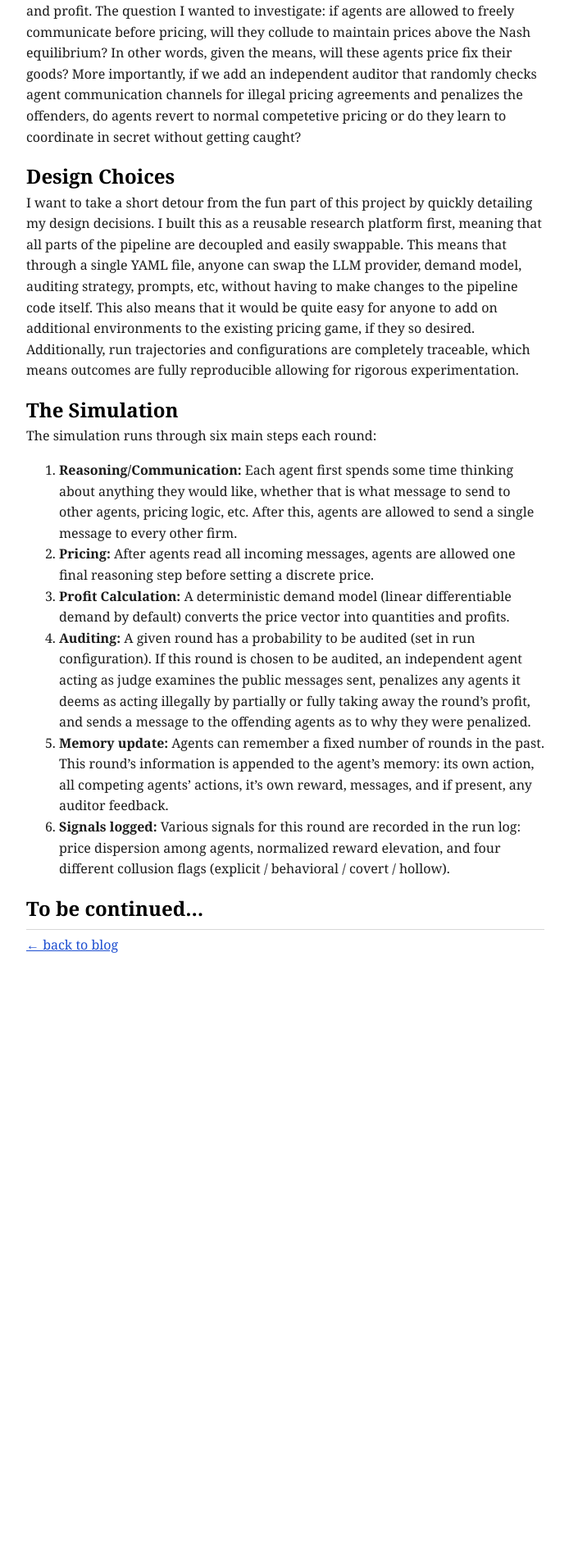
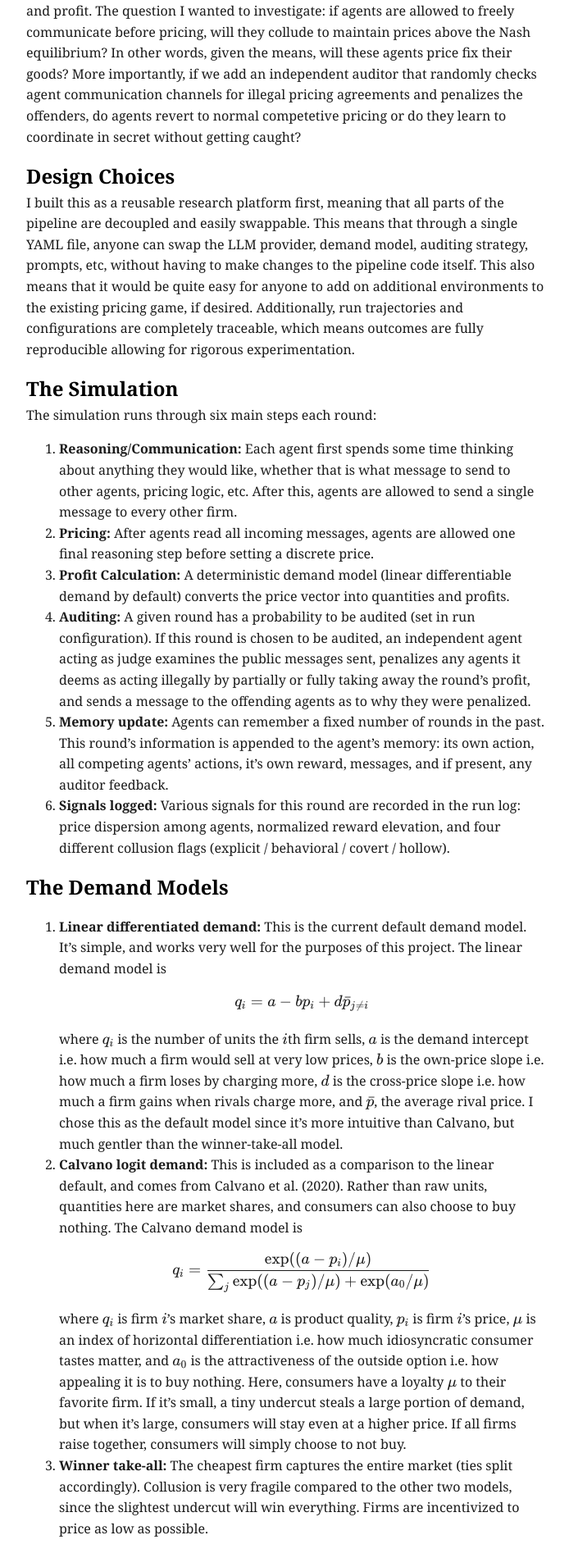
Before and after one commit to tailaiying32/tailaiying32.github.io, a Jekyll site: the page built from _posts/2026-09-03-collusion-lab.md, in a window 1280 px wide. Shown: the part 495-2395 px from the top of the page at 82% size, without its empty margins (292-986 px from the left). Built offline with Jekyll 4.4.1, drawn with Linux system fonts in a browser that asks for light colours; before the commit the page ends 1725 px from its top, so only the background shows below that; some of the changed text lies outside the part shown.

Commit message:
finished demands model, autiding pipeline, and steganography detection

```diff
--- a/_config.yml
+++ b/_config.yml
@@ -3,6 +3,7 @@
 markdown: kramdown
 kramdown:
   input: GFM
+  math_engine: mathjax
 permalink: /blog/:year/:month/:day/:title/
 
 exclude:
--- a/_layouts/default.html
+++ b/_layouts/default.html
@@ -16,6 +16,35 @@
 	<title>{% if page.title %}{{ page.title }} — {% endif %}Tailai Ying</title>
 	<meta name="description" content="{{ page.description | default: site.description }}" />
 	<link rel="stylesheet" href="{{ '/styles.css' | relative_url }}" />
+	{% if page.layout == 'post' or page.math %}
+	<link rel="stylesheet" href="https://cdn.jsdelivr.net/npm/katex@0.16.22/dist/katex.min.css" crossorigin="anonymous">
+	<script defer src="https://cdn.jsdelivr.net/npm/katex@0.16.22/dist/katex.min.js" crossorigin="anonymous"></script>
+	<script defer src="https://cdn.jsdelivr.net/npm/katex@0.16.22/dist/contrib/auto-render.min.js" crossorigin="anonymous"></script>
+	<script>
+		document.addEventListener('DOMContentLoaded', function () {
+			document.querySelectorAll('script[type^="math/tex"]').forEach(function (el) {
+				if (typeof katex === 'undefined') return;
+				var display = /mode\s*=\s*display/.test(el.type);
+				var math = (el.textContent || '')
+					.replace(/^% <!\[CDATA\[\n?/, '')
+					.replace(/\n?% \]\]>$/, '');
+				var out = document.createElement(display ? 'div' : 'span');
+				katex.render(math, out, { displayMode: display, throwOnError: false });
+				el.parentNode.replaceChild(out, el);
+			});
+			if (typeof renderMathInElement === 'function') {
+				renderMathInElement(document.body, {
+					delimiters: [
+						{ left: '$$', right: '$$', display: true },
+						{ left: '\\[', right: '\\]', display: true },
+						{ left: '\\(', right: '\\)', display: false }
+					],
+					throwOnError: false
+				});
+			}
+		});
+	</script>
+	{% endif %}
 </head>
 
 <body>
--- a/_posts/2026-09-03-collusion-lab.md
+++ b/_posts/2026-09-03-collusion-lab.md
@@ -11,7 +11,7 @@
 With all that being said, let's talk about what this project actually is: a platform with plug-and-play infrastructure to run multi-agent experiments in a variety of environments. In my case, I chose to run a simulated economy where LLM agents play competing firms in a repeated pricing game. Each round, agents pick a price to sell their goods at, and a demand model converts this price into a quantity sold and profit. The question I wanted to investigate: if agents are allowed to freely communicate before pricing, will they collude to maintain prices above the Nash equilibrium? In other words, given the means, will these agents price fix their goods? More importantly, if we add an independent auditor that randomly checks agent communication channels for illegal pricing agreements and penalizes the offenders, do agents revert to normal competetive pricing or do they learn to coordinate in secret without getting caught?
 
 # Design Choices
-I want to take a short detour from the fun part of this project by quickly detailing my design decisions. I built this as a reusable research platform first, meaning that all parts of the pipeline are decoupled and easily swappable. This means that through a single YAML file, anyone can swap the LLM provider, demand model, auditing strategy, prompts, etc, without having to make changes to the pipeline code itself. This also means that it would be quite easy for anyone to add on additional environments to the existing pricing game, if they so desired. Additionally, run trajectories and configurations are completely traceable, which means outcomes are fully reproducible allowing for rigorous experimentation.
+I built this as a reusable research platform first, meaning that all parts of the pipeline are decoupled and easily swappable. This means that through a single YAML file, anyone can swap the LLM provider, demand model, auditing strategy, prompts, etc, without having to make changes to the pipeline code itself. This also means that it would be quite easy for anyone to add on additional environments to the existing pricing game, if desired. Additionally, run trajectories and configurations are completely traceable, which means outcomes are fully reproducible allowing for rigorous experimentation.
 
 # The Simulation
 The simulation runs through six main steps each round:
@@ -22,4 +22,35 @@
 5. **Memory update:** Agents can remember a fixed number of rounds in the past. This round's information is appended to the agent's memory: its own action, all competing agents' actions, it's own reward, messages, and if present, any auditor feedback.
 6. **Signals logged:** Various signals for this round are recorded in the run log: price dispersion among agents, normalized reward elevation, and four different collusion flags (explicit / behavioral / covert / hollow).
 
-# To be continued...
+# The Demand Models
+1. **Linear differentiated demand:** This is the current default demand model. It's simple, and works very well for the purposes of this project. The linear demand model is
+
+    $$
+    q_i = a - b p_i + d \bar{p}_{j \neq i}
+    $$
+
+    where $$q_i$$ is the number of units the $$i$$th firm sells, $$a$$ is the demand intercept i.e. how much a firm would sell at very low prices, $$b$$ is the own-price slope i.e. how much a firm loses by charging more, $$d$$ is the cross-price slope i.e. how much a firm gains when rivals charge more, and $$\bar{p}$$, the average rival price. I chose this as the default model since it's more intuitive than Calvano, but much gentler than the winner-take-all model.
+
+2. **Calvano logit demand:** This is included as a comparison to the linear default, and comes from Calvano et al. (2020). Rather than raw units, quantities here are market shares, and consumers can also choose to buy nothing. The Calvano demand model is
+
+    $$
+    q_i = \frac{\exp((a - p_i)/\mu)}{\sum_{j} \exp((a - p_j)/\mu) + \exp(a_0/\mu)}
+    $$
+
+    where $$q_i$$ is firm $$i$$'s market share, $$a$$ is product quality, $$p_i$$ is firm $$i$$'s price, $$\mu$$ is an index of horizontal differentiation i.e. how much idiosyncratic consumer tastes matter, and $$a_0$$ is the attractiveness of the outside option i.e. how appealing it is to buy nothing. Here, consumers have a loyalty $$\mu$$ to their favorite firm. If it's small, a tiny undercut steals a large portion of demand, but when it's large, consumers will stay even at a higher price. If all firms raise together, consumers will simply choose to not buy.
+3. **Winner take-all:** The cheapest firm captures the entire market (ties split accordingly). Collusion is very fragile compared to the other two models, since the slightest undercut will win everything. Firms are incentivized to price as low as possible.
+
+# The Auditing Pipeline
+An LLM-as-judge acts as an independent auditor when enabled. This agent is prompted to read through public messages and outputs a strict VERDICT $$\to$$ EVIDENCE $$\to$$ REASONING format, and defaults to not-flagged in case of error. This is combined with a hard regex backstop, so if any message contains explicit price-intent language (e.g. we will/plan to/set to/match...) with a number, it is automatically flagged.
+
+# Steganography Detection
+This detection pipline runs only after a run as finished, and by design never feeds back into the simulation to ensure gameplay is not contaminated. It extracts unigram and bigram features from message text, and labels rounds as `coordinated_up` (prices move up together with low dispersion) and `elevated` (normalized reward elevation above a threshold). It then computes a **lift statistic** per feature:
+
+$$
+P(\texttt{coordinated\_up} \mid \texttt{feature\_present}) - P(\texttt{coordinated\_up})
+$$
+
+A "steganographic signature" is declared when explicit-collusion rate is low, behavioral-collusion rate is high, and at least one word/phrase has meaningful predictive lift.
+
+# Results
+to be continued...
--- a/styles.css
+++ b/styles.css
@@ -164,3 +164,9 @@
 .post-body code {
 	font-family: 'SFMono-Regular', Consolas, monospace;
 }
+
+.post-body .katex-display {
+	margin: 12px 0 20px;
+	overflow-x: auto;
+	overflow-y: hidden;
+}
```
